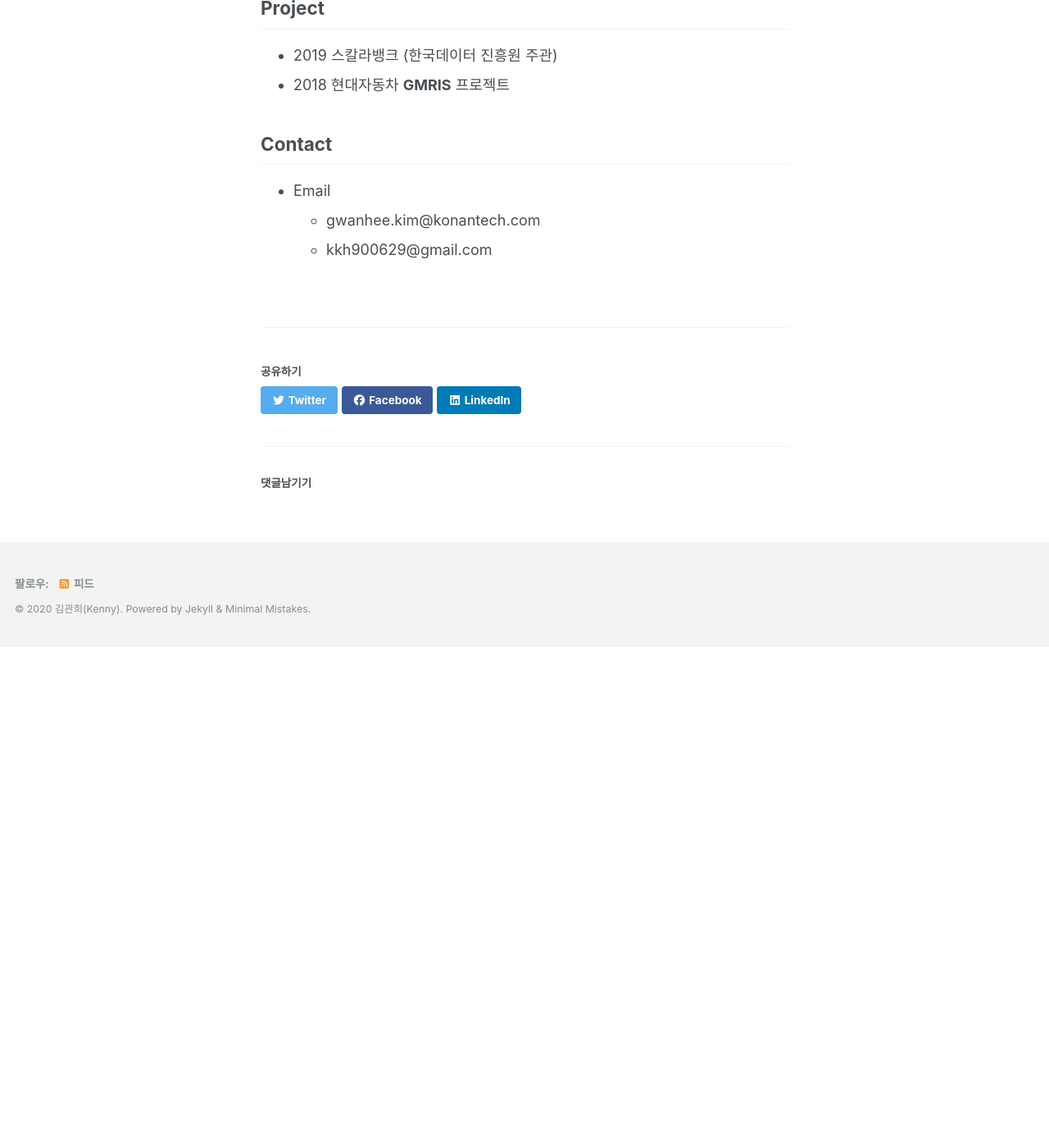
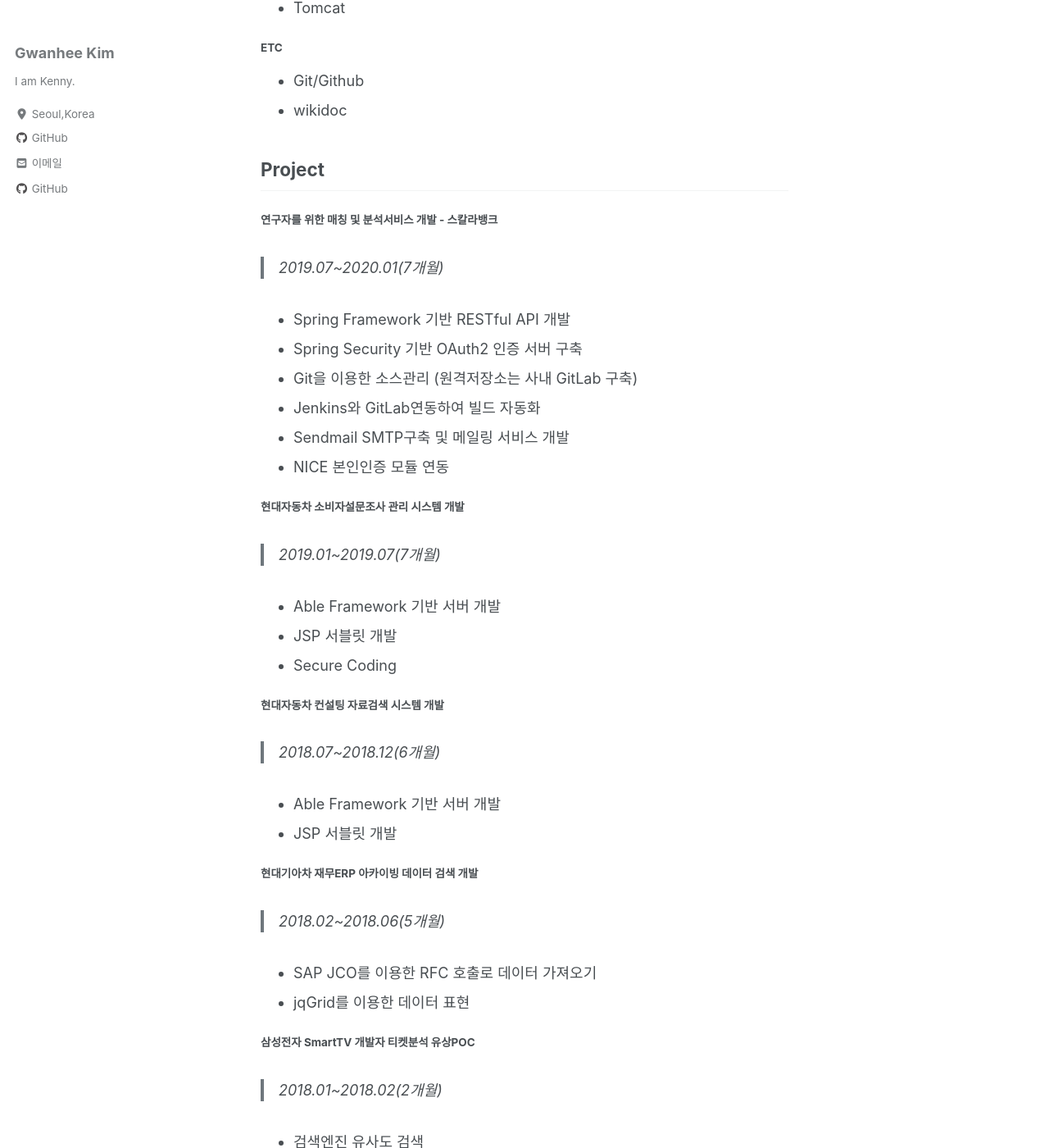
Before and after one commit to kennykim1990/kennykim1990.github.io, a Jekyll site: the page built from _pages/aboutme/about.md, in a window 1280 px wide and 1400 px high, scrolled down 1417 px. Shown: the whole window at 82% size. Built offline with Jekyll 4.4.1, drawn with Linux system fonts in a browser that asks for light colours; cached includes are drawn as plain includes; nearby versions of some CDN libraries; comment, search, counter and statistics services are not loaded; our own code applies the rules of GitHub Pages for plain Markdown files; before the commit the page ends 2206 px from its top, so only the background shows below that; some of the changed text lies outside the part shown.

Commit message:
aboutme 내용 수정

```diff
--- a/_pages/aboutme/about.md
+++ b/_pages/aboutme/about.md
@@ -7,6 +7,7 @@ permalink: /about/
 ---
 
 # Kim Gwanhee (Kenny Kim)
+
 안녕하세요. 개발자 김관희입니다.
 현재는 검색 및 AI 회사에서 검색관련 업무를 수행중입니다.
 빅데이터 분석, 챗봇 관련 업무에 몸 담고 있습니다.
@@ -16,8 +17,8 @@ permalink: /about/
 1. 업무 중에 익힌 기술들을 정리하고 내것으로 만들기.
 2. 개발에 새로 입문한 분들이 보고 참고 할수 있는 자료로 만들기.
 
+아래는 제 깃헙 주소입니다.
 
-아래는 제 깃헙 주소입니다.
 - [Github](https://github.com/kennykim1990)
 
 ## Company
@@ -38,13 +39,20 @@ permalink: /about/
 - **Visualization** : Plotly, Altair, seaborn, matplotlib
 - **Crawling** : beautiful soap4, selenium, scrapy
 
-#### Web Framework / Server
+#### Framework
 
-- vue, vuex
+- Vue.js
 - Springboot
 - JPA
+
+#### Server
+
+- Docker
 - MySQL
 - Oracle
+- Redis
+- Apache
+- Tomcat
 
 #### ETC
 
@@ -53,9 +61,51 @@ permalink: /about/
 
 ## Project
 
-- 2019 스칼라뱅크 (한국데이터 진흥원 주관)
-- 2018 현대자동차 **GMRIS** 프로젝트
+#### 연구자를 위한 매칭 및 분석서비스 개발 - 스칼라뱅크
 
+> 2019.07~2020.01(7개월)
+
+- Spring Framework 기반 RESTful API 개발
+- Spring Security 기반 OAuth2 인증 서버 구축
+- Git을 이용한 소스관리 (원격저장소는 사내 GitLab 구축)
+- Jenkins와 GitLab연동하여 빌드 자동화
+- Sendmail SMTP구축 및 메일링 서비스 개발
+- NICE 본인인증 모듈 연동
+
+#### 현대자동차 소비자설문조사 관리 시스템 개발
+
+> 2019.01~2019.07(7개월)
+
+- Able Framework 기반 서버 개발
+- JSP 서블릿 개발
+- Secure Coding
+
+#### 현대자동차 컨설팅 자료검색 시스템 개발
+
+> 2018.07~2018.12(6개월)
+
+- Able Framework 기반 서버 개발
+- JSP 서블릿 개발
+
+#### 현대기아차 재무ERP 아카이빙 데이터 검색 개발
+
+> 2018.02~2018.06(5개월)
+
+- SAP JCO를 이용한 RFC 호출로 데이터 가져오기
+- jqGrid를 이용한 데이터 표현
+
+#### 삼성전자 SmartTV 개발자 티켓분석 유상POC
+
+> 2018.01~2018.02(2개월)
+
+- 검색엔진 유사도 검색
+
+#### 농정원-옥답4.0 지능형 서비스(챗봇) 고도화
+
+> 2017.06~2017.12(7개월)
+
+- Line, kakao, facebook Message 연동 개발
+- Docker 이용한 연구소 분석 모듈 설치
 
 ## Contact
 
```
Also changed, not shown: README.md.
